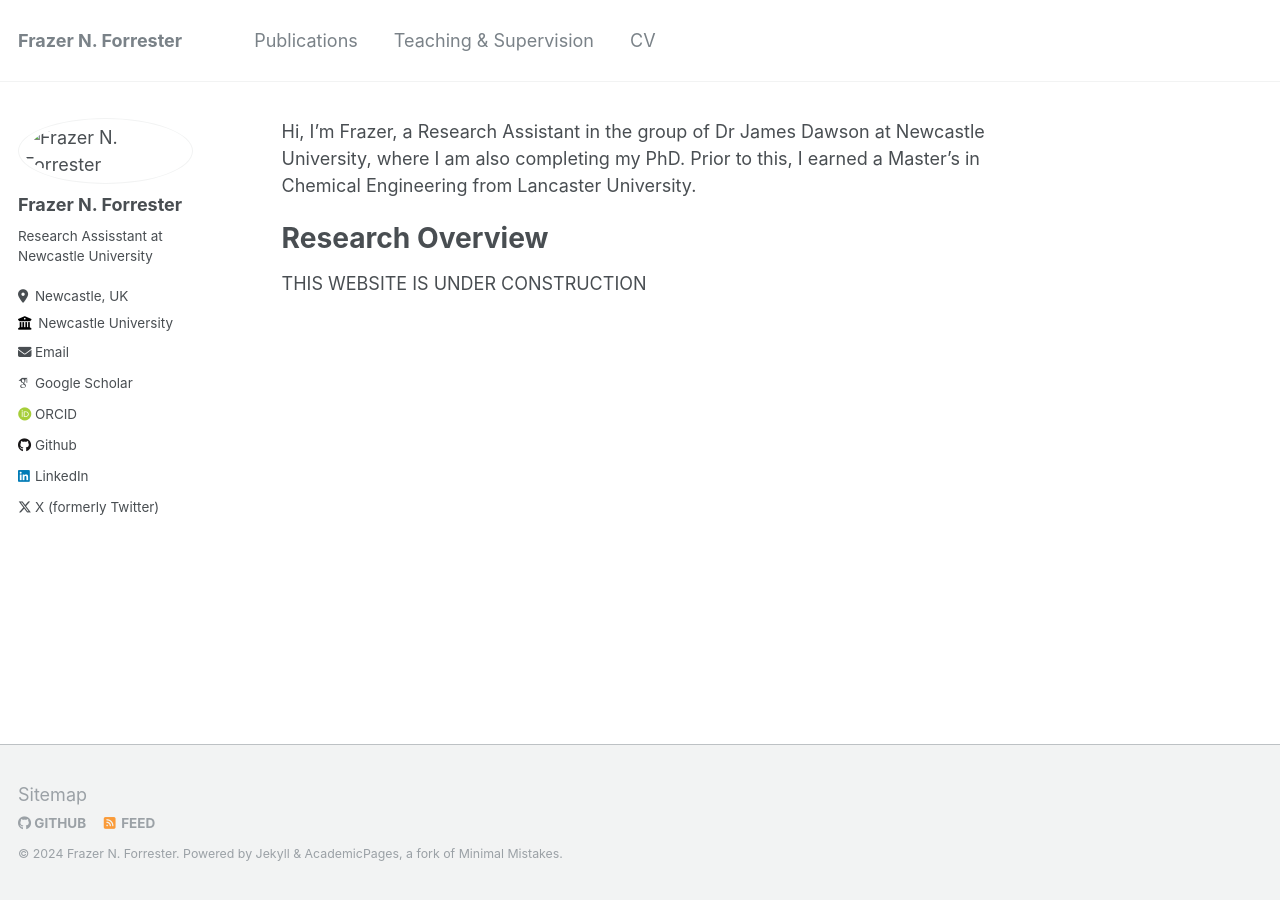
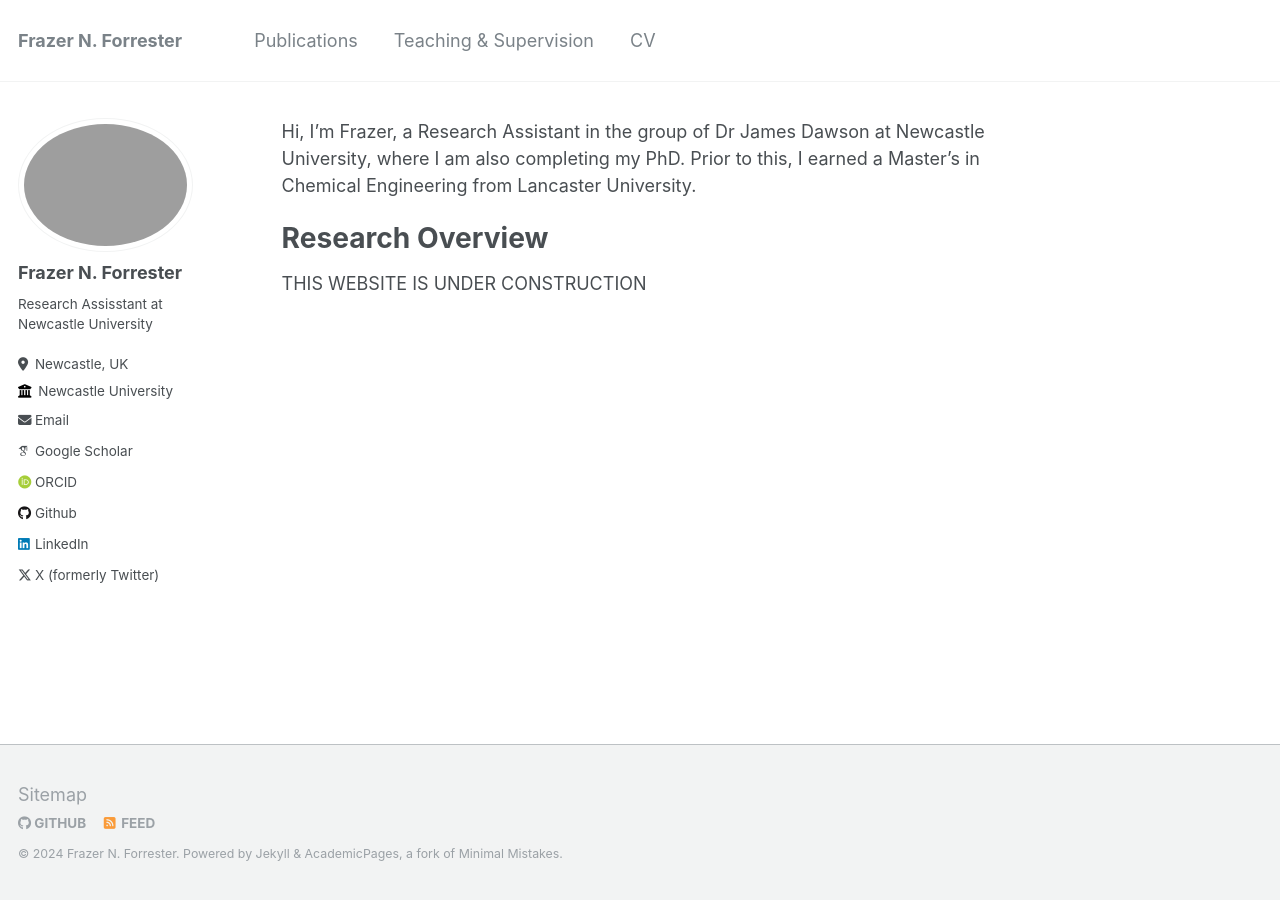
Before and after one commit to fforrester/fforrester.github.io, a Jekyll site: the page built from _pages/about.md, in a window 1280 px wide. Built offline with Jekyll 4.4.1, drawn with Linux system fonts in a browser that asks for light colours; some web fonts are replaced.

Commit message:
Update _config.yml

```diff
--- a/_config.yml
+++ b/_config.yml
@@ -21,7 +21,7 @@ repository               : "fforrester/fforrester.github.io"
 #               Additional customization can be done by editing /_includes/author-profile.html
 author:
   # Biographic information
-  avatar           : "pp.jpeg"
+  avatar           : "pp.JPG"
   name             : "Frazer N. Forrester"
   bio              : "Research Assisstant at Newcastle University"
   location         : "Newcastle, UK"
```
